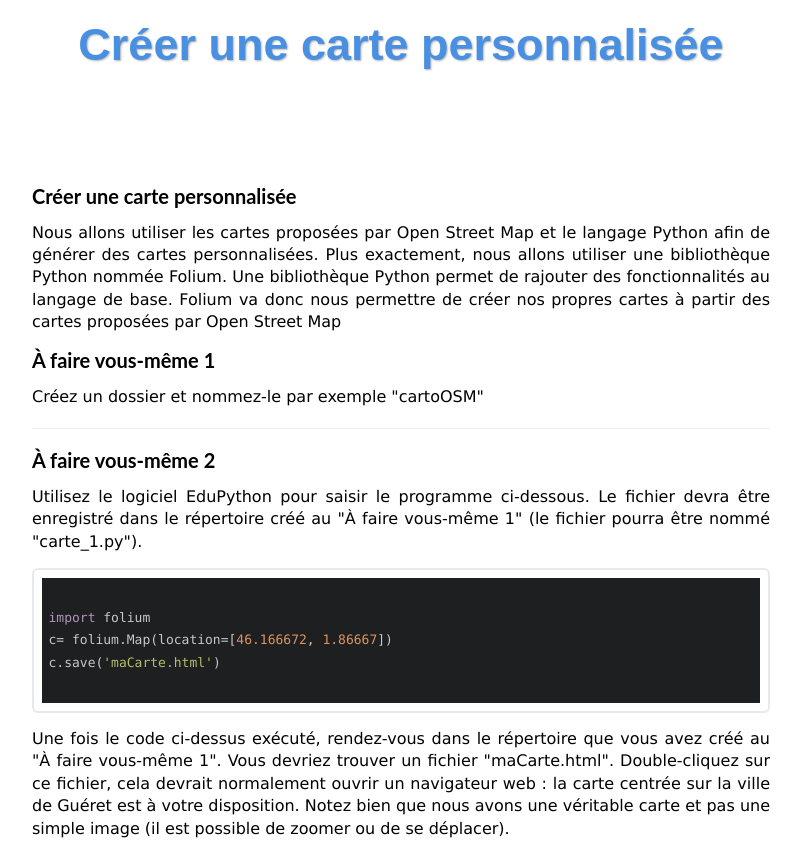
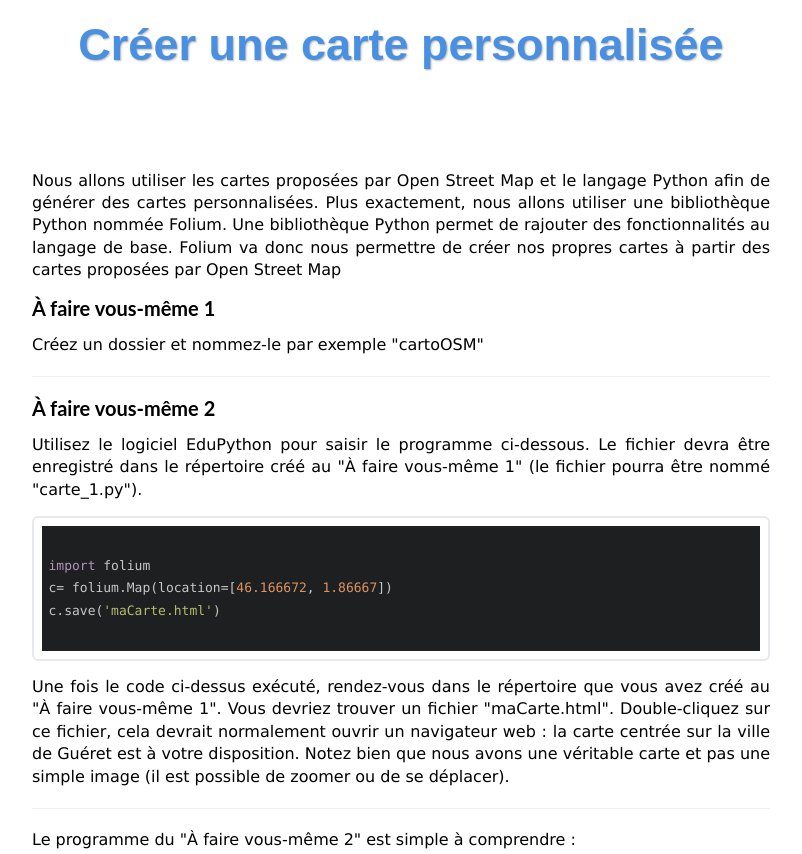
Before and after one commit to Uylhis/snt, a plain HTML site: page snt_Ma_carte.html in a window 1280 px wide. Shown: the top 854 px of the page, without its empty margins (239-1041 px from the left). Drawn offline with nearby package versions, Linux system fonts and the light colour scheme; files whose address does not match are found by name; a web font is replaced by a local one.

Commit message:
snt_Ma_carte.html

```diff
--- a/snt_Ma_carte.html
+++ b/snt_Ma_carte.html
@@ -47,10 +47,11 @@
         <!-- </div> -->
     <!-- </nav> -->
 
-   <h4 class="titre"> Créer une carte personnalisée</h4>
+
+		<h4 class="titre"> Créer une carte personnalisée</h4>
 
     <div class="container act">
-		<h4>Créer une carte personnalisée</h4>
+
       <p>
 			Nous allons utiliser les cartes proposées par Open Street Map et le langage Python afin de générer des cartes personnalisées. Plus exactement, nous allons utiliser une bibliothèque Python nommée Folium.
 			Une bibliothèque Python permet de rajouter des fonctionnalités au langage de base. Folium va donc nous permettre de créer nos propres cartes à partir des cartes proposées par Open Street Map
```
